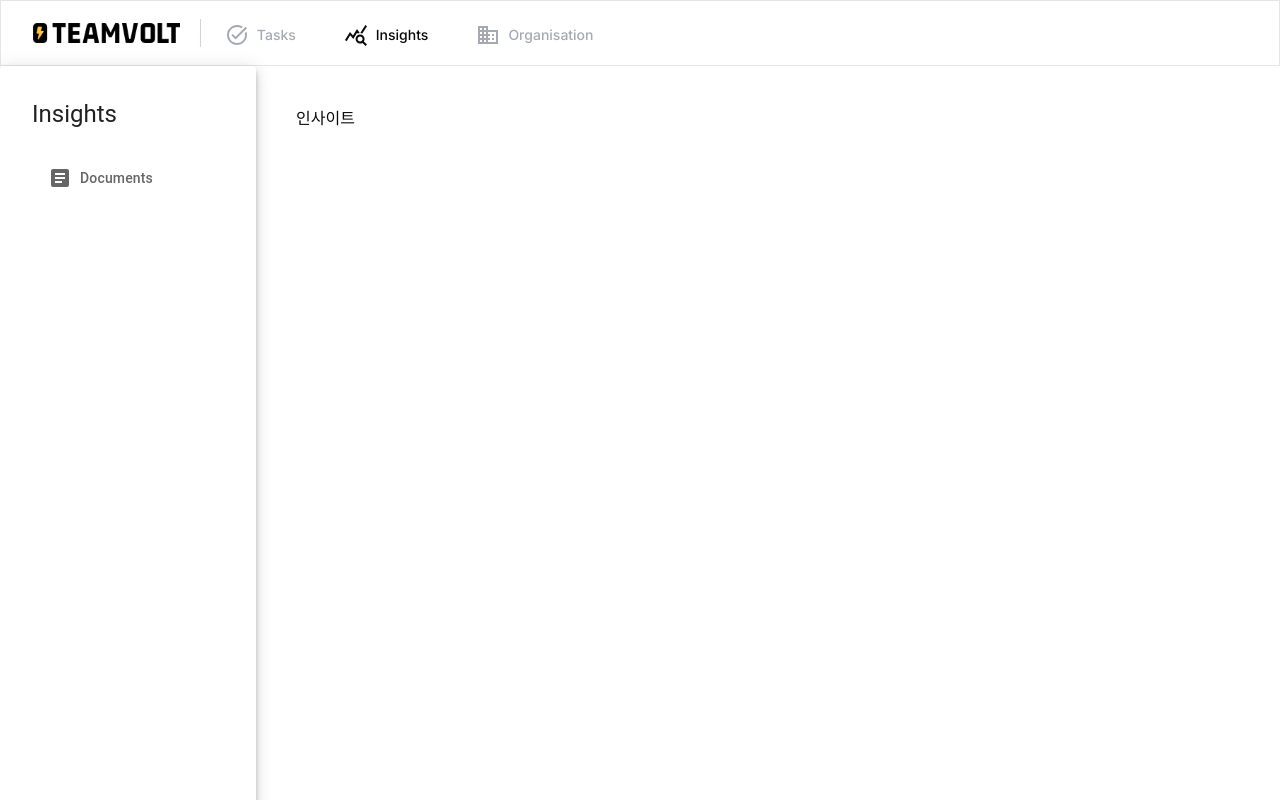
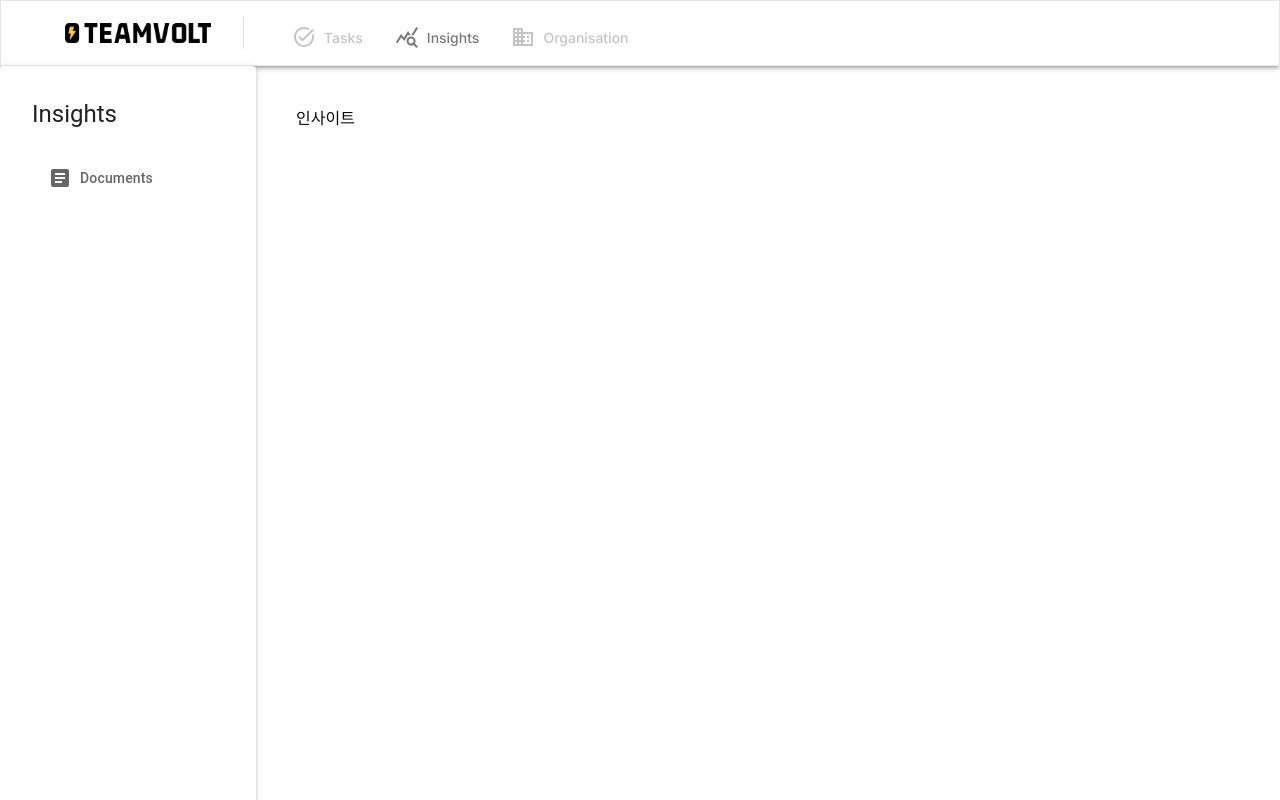
Before and after one commit to stPark-dev/trello-tuto, a Next.js app: page /main/insights in a window 1280 px wide. Built offline with nearby package versions, Linux system fonts and the light colour scheme.

Commit message:
feat: main layout work

```diff
--- a/app/(platform)/main/_components/navbar.tsx
+++ b/app/(platform)/main/_components/navbar.tsx
@@ -1,13 +1,12 @@
 "use client";
 
 import Image from "next/image";
-import Link from "next/link";
 
 import TaskAltIcon from '@mui/icons-material/TaskAlt';
 import QueryStatsIcon from '@mui/icons-material/QueryStats';
 import BusinessIcon from '@mui/icons-material/Business';
 import { OrganizationSwitcher, UserButton } from "@clerk/nextjs";
-import { useMediaQuery, useTheme, Drawer, IconButton, List, ListItem, ListItemIcon, ListItemText, ListItemButton } from "@mui/material";
+import { useMediaQuery, useTheme, Box, Drawer, IconButton, List, ListItemIcon, ListItemText, ListItemButton, Link } from "@mui/material";
 import { usePathname } from "next/navigation";
 import { useState } from "react";
 import { MenuIcon } from "lucide-react";
@@ -17,18 +16,23 @@ const MainNavBar = () => {
     const theme = useTheme();
     const isActive = (pathname: string) => currentPathName === pathname;
     const isMobile = useMediaQuery(theme.breakpoints.down('sm'));
+    const navLinks = [
+        { href: '/main/tasks', label: 'Tasks', Icon: TaskAltIcon, isActive: isActive('/main/tasks') },
+        { href: '/main/insights', label: 'Insights', Icon: QueryStatsIcon, isActive: isActive('/main/insights') },
+        { href: '/main/organisation', label: 'Organisation', Icon: BusinessIcon, isActive: isActive('/main/organisation') },
+    ];
     const [drawerOpen, setDrawerOpen] = useState(false);
     const handleDrawerToggle = () => {
         setDrawerOpen(!drawerOpen);
     };
     const drawer = (
-        <div>
+        <Box>
             <List>
                 {['Tasks', 'Insights', 'Organisation'].map((text, index) => (
-                    <Link href={`/main/${text.toLowerCase()}`} passHref key={text}>
+                    <Box component={Link} href={`/main/${text.toLowerCase()}`} key={text} sx={{ textDecoration: "none", color: 'text.secondary', }}>
                         <ListItemButton
-                          selected={isActive(`/main/${text.toLowerCase()}`)}
-                          onClick={handleDrawerToggle}
+                            selected={isActive(`/main/${text.toLowerCase()}`)}
+                            onClick={handleDrawerToggle}
                         >
                             <ListItemIcon>
                                 {index === 0 && <TaskAltIcon />}
@@ -37,59 +41,89 @@ const MainNavBar = () => {
                             </ListItemIcon>
                             <ListItemText primary={text} />
                         </ListItemButton>
-                    </Link>
+                    </Box>
                 ))}
             </List>
-        </div>
+        </Box>
     );
 
     return (
-        <div className="bg-white border border-b-gray-200">
-            <div className="px-4 sm:px-6 lg:px-8">
-                <div className="flex h-16 justify-between items-center">
-                    <div className="flex items-center">
-                        <Link href="/" passHref>
+        <Box sx={{ backgroundColor: "rgb(255 255 255 / 1)", borderWidth: 1, borderBottomColor: "rgb(229 231 235 / 1)", boxShadow: '0px 3px 3px -2px rgba(0,0,0,0.2), 0px 3px 4px 0px rgba(0,0,0,0.14), 0px 1px 8px 0px rgba(0,0,0,0.12)' }}>
+            <Box
+                sx={{
+                    px: 4,
+                    '@media (min-width:640px)': {
+                        px: 6,
+                    },
+                    '@media (min-width:1024px)': {
+                        px: 8,
+                    },
+                }}>
+                <Box sx={{ display: "flex", height: "4em", justifyContent: "space-between", alignItems: "center" }}>
+                    <Box sx={{ display: "flex", alignItems: "center" }}>
+                        <Box component={Link} href="/">
                             <Image alt="logo" src="/logo_main.png" width={Math.ceil(1664 / 10)} height={Math.ceil(217 / 10)} />
-                        </Link>
-                    </div>
-                    <div className="flex items-center w-full sm:justify-between">
-                        <div className="flex border-l border-gray-300 my-5 ml-5 pl-5">
-                            <div className="hidden sm:flex sm:space-x-10">
-                                <Link
-                                    className={`inline-flex items-center px-1 pt-1 text-sm font-medium ${isActive('/main/tasks') ? 'text-brand-900' : 'text-gray-500 hover:text-gray-700 opacity-60 hover:opacity-100'}`}
-                                    href="/main/tasks"
-                                >
-                                    <TaskAltIcon sx={{ marginRight: 1 }} />
-                                    Tasks
-                                </Link>
-                                <Link
-                                    className={`inline-flex items-center px-1 pt-1 text-sm font-medium ${isActive('/main/insights') ? 'text-brand-900' : 'text-gray-500 hover:text-gray-700 opacity-60 hover:opacity-100'}`}
-                                    href="/main/insights"
-                                >
-                                    <QueryStatsIcon sx={{ marginRight: 1 }} />
-                                    Insights
-                                </Link>
-                                <Link
-                                    className={`inline-flex items-center px-1 pt-1 text-sm font-medium ${isActive('/main/organisation') ? 'text-brand-900' : 'text-gray-500 hover:text-gray-700 opacity-60 hover:opacity-100'}`}
-                                    href="/main/organisation"
-                                >
-                                    <BusinessIcon sx={{ marginRight: 1 }} />
-                                    Organisation
-                                </Link>
-                            </div>
-                            {isMobile && (
-                                <IconButton
-                                    color="inherit"
-                                    aria-label="open drawer"
-                                    onClick={handleDrawerToggle}
-                                    edge="start"
-                                    sx={{mr : 1}}
-                                >
-                                    <MenuIcon />
-                                </IconButton>
-                            )}
-                        </div>
-                        <div className="flex space-x-4 font-medium">
+                        </Box>
+                    </Box>
+                    <Box
+                        sx={{
+                            display: "flex", alignItems: "center", width: "100%",
+                            '@media (min-width:640px)': {
+                                justifyContent: "space-between",
+                            },
+                        }}>
+                        <Box
+                            sx={{
+                                display: 'flex',
+                                borderLeft: 1,
+                                borderColor: 'grey.300',
+                                my: 4,
+                                ml: 4,
+                                pl: 4,
+                            }}
+                        >
+                            <Box
+                                sx={{
+                                    display: { xs: 'none', sm: 'flex' },
+                                    '& > * + *': {
+                                        marginLeft: 5,
+                                    },
+                                }}
+                            >
+                                {navLinks.map(({ href, label, Icon, isActive }) => (
+                                    <Box
+                                        key={href}
+                                        sx={{
+                                            display: 'inline-flex',
+                                            alignItems: 'center',
+                                            px: "1rem",
+                                            pt: 1,
+                                            fontSize: '0.875rem',
+                                            fontWeight: 'medium',
+                                            color: isActive ? 'grey.900' : 'grey.500',
+                                            opacity: 0.6,
+                                            '&:hover': {
+                                                color: 'grey.700',
+                                                opacity: 1,
+                                            },
+                                            textDecoration: 'none',
+                                        }}
+                                        component={Link}
+                                        href={href}
+                                    >
+                                        <Icon sx={{ marginRight: 1 }} />
+                                        {label}
+                                    </Box>
+                                ))}
+                            </Box>
+                        </Box>
+                        <Box sx={{
+                            display: 'flex',
+                            '& > * + *': {
+                                marginLeft: 2,
+                            },
+                            fontWeight: 'medium',
+                        }}>
                             {/* <div className="hidden sm:flex">
                                 <Link
                                     href="https://support.fixform.com"
@@ -99,7 +133,26 @@ const MainNavBar = () => {
                                     Help Center
                                 </Link>
                             </div> */}
-                            <div className="ml-auto flex items-center justify-center gap-x-2">
+                            <Box
+                                sx={{
+                                    display: 'flex',
+                                    alignItems: 'center',
+                                    justifyContent: 'center',
+                                    '@media (max-width:600px)': {
+                                        gap: 2,
+                                    },
+                                }}
+                            >
+                                {isMobile && (
+                                    <IconButton
+                                        color="inherit"
+                                        aria-label="open drawer"
+                                        onClick={handleDrawerToggle}
+                                        edge="start"
+                                    >
+                                        <MenuIcon />
+                                    </IconButton>
+                                )}
                                 <OrganizationSwitcher
                                     hidePersonal
                                     afterCreateOrganizationUrl="/organization/:id"
@@ -126,10 +179,10 @@ const MainNavBar = () => {
                                         }
                                     }}
                                 />
-                            </div>
-                        </div>
-                    </div>
-                </div>
+                            </Box>
+                        </Box>
+                    </Box>
+                </Box>
                 {<Drawer
                     anchor="top"
                     open={drawerOpen}
@@ -137,8 +190,8 @@ const MainNavBar = () => {
                 >
                     {drawer}
                 </Drawer>}
-            </div>
-        </div>
+            </Box>
+        </Box>
     );
 };
 
--- a/app/(platform)/main/_components/sidebar.tsx
+++ b/app/(platform)/main/_components/sidebar.tsx
@@ -3,14 +3,13 @@
 import { usePathname } from 'next/navigation';
 import { useEffect, useState } from 'react';
 import { Box, Paper, Typography, Link } from '@mui/material';
+import TaskIcon from '@mui/icons-material/Task';
 import BusinessIcon from '@mui/icons-material/Business';
 import ArticleIcon from '@mui/icons-material/Article';
 import RepeatIcon from '@mui/icons-material/Repeat';
 
 const MainSideBar = () => {
     const currPathName = usePathname();
-    const [sideText, setSideText] = useState("");
-
     const linkStyle = {
         display: 'flex',
         alignItems: 'center',
@@ -27,31 +26,31 @@ const MainSideBar = () => {
         textDecoration: 'none',
     };
 
+    const calculateSideText = () => {
+        const pathSeg = currPathName.split('/').filter(Boolean);
+        const mainSegIndex = pathSeg.findIndex(segment => segment === 'main');
+        if (mainSegIndex >= 0 && mainSegIndex + 1 < pathSeg.length) {
+            const nextSeg = pathSeg[mainSegIndex + 1];
+            return nextSeg.charAt(0).toUpperCase() + nextSeg.slice(1);
+        }
+        return "Main";
+    };
 
-    useEffect(() => {
-        switch (currPathName) {
-            case '/main/tasks':
-                setSideText("Tasks");
-                break;
-            case '/main/insights':
-                setSideText("Insights");
-                break;
-            case '/main/organisation':
-                setSideText("Organisation");
-                break;
-            default:
-                setSideText("");
-        }
-    }, [currPathName]);
+    const sideText = calculateSideText();
 
     const renderSidebarComponent = () => {
         switch (currPathName) {
+            case '/main':
+                return (
+                    <>
+                    </>
+                );
             case '/main/tasks':
                 return (
                     <>
                         <Box sx={linkStyle} component={Link} href="/">
-                            <RepeatIcon sx={{ marginRight: 1 }} />
-                            Recurring Tasks
+                            <TaskIcon sx={{ marginRight: 1 }} />
+                            All Tasks
                         </Box>
                     </>
                 );
@@ -87,7 +86,7 @@ const MainSideBar = () => {
     }
     return (
         <>
-            <Paper id="sbPaper" elevation={6} sx={{
+            <Paper id="sbPaper" elevation={3} sx={{
                 width: "100%", maxWidth: "16rem", zIndex: 10, display: {
                     xs: 'none',
                     sm: 'flex',
@@ -98,7 +97,7 @@ const MainSideBar = () => {
                     overflowY: 'auto',
                     pt: 2,
                     pb: 2,
-                    height: '100%', // 'h-full'
+                    height: '100%',
                 }}>
                     <Box sx={{
                         pt: 2,
```
